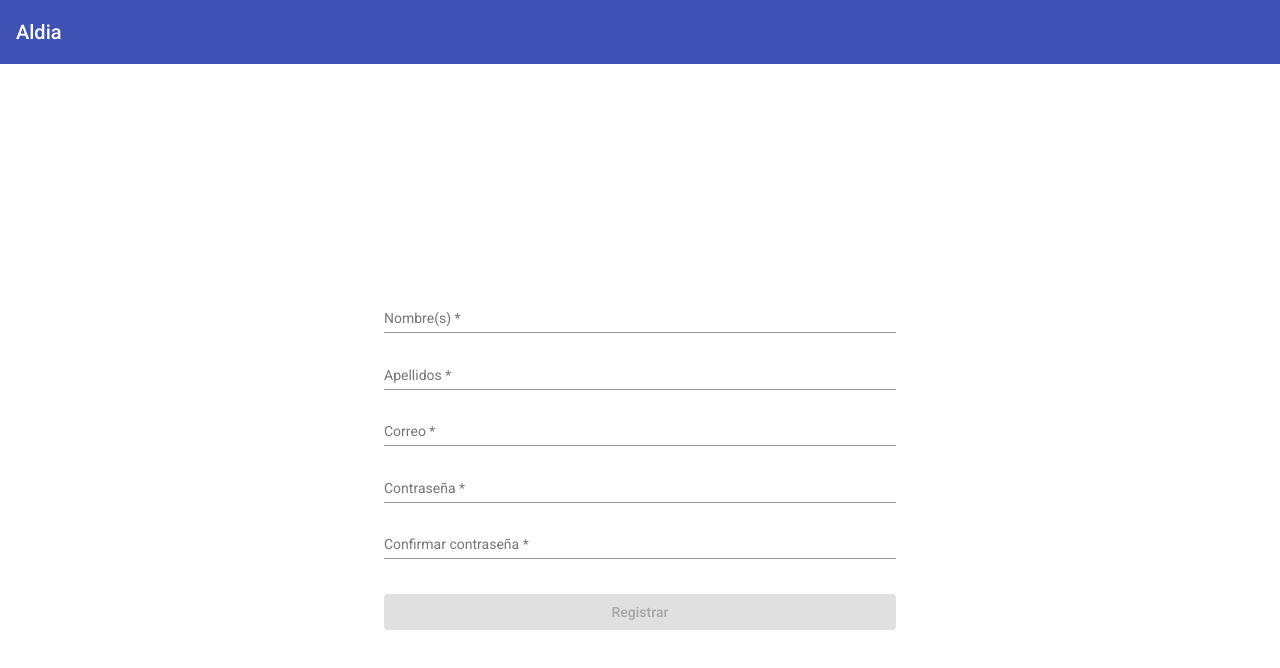
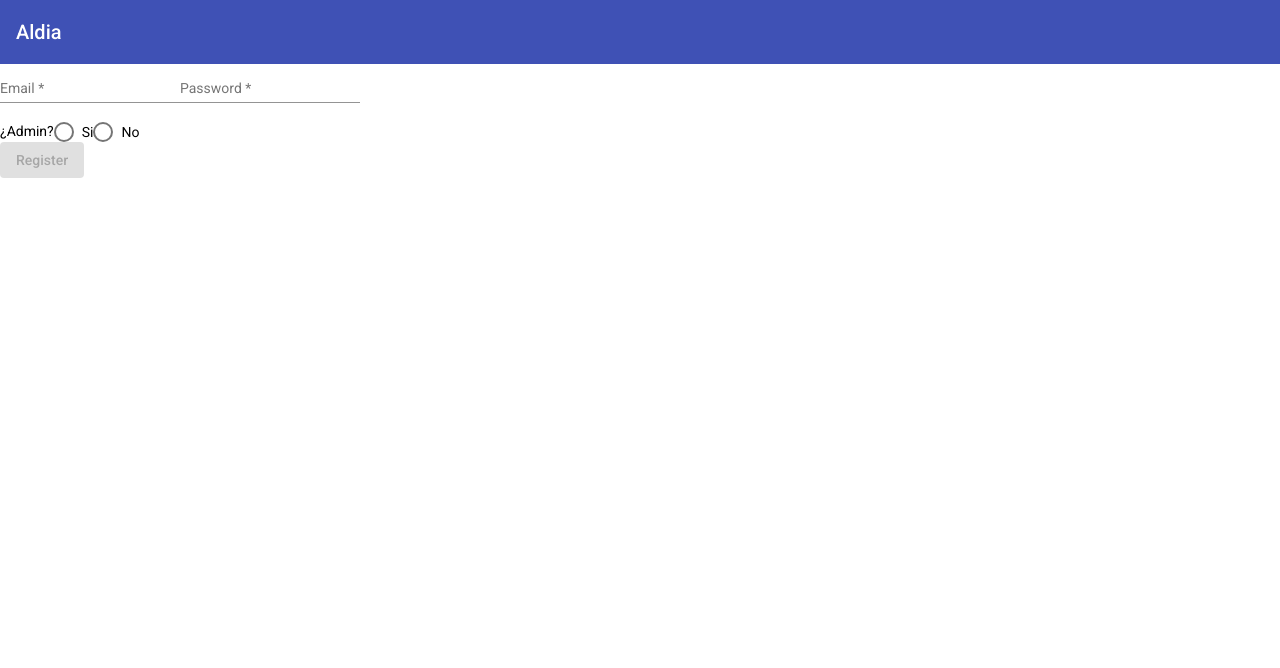
Before and after one commit to arnoldss/hcovid, an Angular app: page /social-worker-register in a window 1280 px wide. Shown: the top 668 px of the page. Built offline with nearby package versions, Linux system fonts and the light colour scheme.

Commit message:
Replace app name in index.html file

```diff
--- a/src/app/citizen-info/citizen-info.component.ts
+++ b/src/app/citizen-info/citizen-info.component.ts
@@ -31,7 +31,14 @@ export class CitizenInfoComponent implements OnInit {
   globalFilter = '';
   selected = 0;
 
-  displayedColumns: string[] = ['nombre', 'apellido', 'curp', 'estatus', 'accept', 'socialWorker'];
+  displayedColumns: string[] = [
+    'nombre',
+    'apellido',
+    'curp',
+    'estatus',
+    'accept',
+    'socialWorker',
+  ];
   dataSource;
   citizens: Array<Citizen> = [
     {
@@ -85,7 +92,6 @@ export class CitizenInfoComponent implements OnInit {
   };
 
   editEmployee: any;
-  formSocialWorker: FormGroup;
 
   //edit stuff variables
 
@@ -98,10 +104,9 @@ export class CitizenInfoComponent implements OnInit {
   formEdit: FormGroup;
   editCitizen: any;
 
-
   //Social workers vars
 
-  socialWorkers : Array<SocialWorker> ;
+  socialWorkers: Array<SocialWorker>;
   socialWorker: FormGroup;
 
   constructor(
@@ -117,19 +122,13 @@ export class CitizenInfoComponent implements OnInit {
 
     //REQUEST TO RECEIVE CITIZENES!!!
 
+    //Request to receive social workers!!!!
 
-
-
-        //Request to receive social workers!!!!
-
-        this.socialWorkers = [
-          {id: '0',
-          firstname: 'Juan Bazaldua Torres'},
-          {id: '1',
-          firstname: 'Pablo Bazaldua '},
-          {id: '2',
-          firstname: 'Christian Torres'},]
-
+    this.socialWorkers = [
+      { id: '0', firstname: 'Juan Bazaldua Torres' },
+      { id: '1', firstname: 'Pablo Bazaldua ' },
+      { id: '2', firstname: 'Christian Torres' },
+    ];
 
     this.dataSource = new MatTableDataSource<Citizen>(this.citizens);
     this.dataSource.paginator = this.paginator;
@@ -146,19 +145,13 @@ export class CitizenInfoComponent implements OnInit {
     });
 
     this.socialWorkerFC.valueChanges.subscribe((assignedSocialWorker) => {
-       console.log(assignedSocialWorker)
+      console.log(assignedSocialWorker);
     });
   }
 
   private initFormGroups() {
-    this.formSocialWorker = this.fb.group({
-      username: [null, Validators.required],
-      password: [null, Validators.required],
-      isAdmin: [null, Validators.required],
-    });
-
     this.socialWorker = this.fb.group({
-      assignedSocialWorker: null
+      assignedSocialWorker: null,
     });
 
     this.formEdit = this.fb.group(
@@ -218,27 +211,6 @@ export class CitizenInfoComponent implements OnInit {
     this.dataSource.filter = JSON.stringify(this.filterCitizen);
   }
 
-  /////// stuff for adding
-
-  registerSocialWorker() {
-    const email = this.formSocialWorker.get('username').value;
-    const password = this.formSocialWorker.get('password').value;
-    let admin = this.formSocialWorker.get('isAdmin').value;
-    if (admin === null) {
-      admin = '';
-    }
-
-    this.citizenInfoService.registerServiceWorker(email, password, admin).subscribe(
-      (data) => {
-        this.formSocialWorker.reset();
-        alert('Usuario agregado');
-      },
-      (error) => {
-        alert('A ocurrido un error');
-      }
-    );
-  }
-
   /////// stuff for edit
 
   selectCitizen(citizen) {
@@ -247,7 +219,7 @@ export class CitizenInfoComponent implements OnInit {
     console.log(this.selected);
     this.formEdit.get('govSupport').setValue([]);
     this.formEdit.reset();
-        this.editCitizen = citizen;
+    this.editCitizen = citizen;
     this.formEdit.get('firstname').setValue(citizen.firstname);
     this.formEdit.get('paternalLastname').setValue(citizen.paternalLastname);
     this.formEdit.get('maternalLastname').setValue(citizen.maternalLastname);
@@ -298,7 +270,7 @@ export class CitizenInfoComponent implements OnInit {
       maternalLastname: value.maternalLastname,
       lastPaycheckQty: value.lastPaycheckQty,
       paternalLastname: value.paternalLastname,
-      assignedSocialWorker: value.assignedSocialWorker
+      assignedSocialWorker: value.assignedSocialWorker,
     };
     console.log(citizen);
 
@@ -358,25 +330,17 @@ export class CitizenInfoComponent implements OnInit {
     }
   }
 
-
-
   //   buttons handlers changing tab stuff
 
   onCitizenAccept(element) {
     // REQUEST TO ACCEPT SUPPORT TO CITIZEN
   }
 
-
   onAssignSocialWorker(element) {
-   console.log(     element   )
+    console.log(element);
   }
-
-
 
   changeTab(i) {
     this.selected = i;
   }
-
-
-
 }
--- a/src/app/shared/models/social-worker.model.ts
+++ b/src/app/shared/models/social-worker.model.ts
@@ -4,5 +4,4 @@ export interface SocialWorker {
   id?: string;
   password?: string;
   username?: string;
-
 }
--- a/src/app/social-worker-register/social-worker-register.component.html
+++ b/src/app/social-worker-register/social-worker-register.component.html
@@ -1,47 +1,30 @@
-<div class="register-container">
-  <form [formGroup]="form" (ngSubmit)="onSubmit()">
+<div class="register-sw">
+  <form [formGroup]="formSocialWorker" (ngSubmit)="registerSocialWorker()">
     <mat-form-field>
-      <mat-label>Nombre(s)</mat-label>
-      <input matInput type="text" placeholder="Nombre" formControlName="firstname" />
+      <mat-label>Email</mat-label>
+      <input matInput type="text" placeholder="Email" formControlName="email" />
     </mat-form-field>
 
     <mat-form-field>
-      <mat-label>Apellidos</mat-label>
-      <input matInput type="text" placeholder="Apellidos" formControlName="lastname" />
+      <mat-label>Password</mat-label>
+      <input matInput type="password" placeholder="Password" formControlName="password" />
     </mat-form-field>
 
-    <mat-form-field>
-      <mat-label>Correo</mat-label>
-      <input
-        matInput
-        type="email"
-        placeholder="Correo electrónico"
-        formControlName="email"
-      />
-    </mat-form-field>
+    <div class="radio-group">
+      <mat-label>¿Admin?</mat-label>
+      <mat-radio-group formControlName="isAdmin">
+        <mat-radio-button value="true">Si</mat-radio-button>
+        <mat-radio-button value="false">No</mat-radio-button>
+      </mat-radio-group>
+    </div>
 
-    <mat-form-field>
-      <mat-label>Contraseña</mat-label>
-      <input
-        matInput
-        type="password"
-        placeholder="Contraseña"
-        formControlName="password"
-      />
-    </mat-form-field>
-
-    <mat-form-field>
-      <mat-label>Confirmar contraseña</mat-label>
-      <input
-        matInput
-        type="password"
-        placeholder="Confirmar Contraseña"
-        formControlName="pwdConfirm"
-      />
-    </mat-form-field>
-
-    <button mat-raised-button [disabled]="!form.valid" color="primary" type="submit">
-      Registrar
+    <button
+      mat-raised-button
+      color="primary"
+      type="submit"
+      [disabled]="!formSocialWorker.valid"
+    >
+      Register
     </button>
   </form>
 </div>
--- a/src/app/social-worker-register/social-worker-register.component.ts
+++ b/src/app/social-worker-register/social-worker-register.component.ts
@@ -2,6 +2,7 @@ import { Component, OnInit } from '@angular/core';
 import { FormGroup, FormBuilder, Validators } from '@angular/forms';
 import { FormValidators } from '../shared/form-validators';
 import { SocialWorker } from '../shared/models/social-worker.model';
+import { CitizenInfoService } from '../citizen-info/citizen-info.service';
 
 @Component({
   selector: 'app-social-worker-register',
@@ -9,30 +10,34 @@ import { SocialWorker } from '../shared/models/social-worker.model';
   styleUrls: ['social-worker-register.component.scss'],
 })
 export class SocialWorkerRegisterComponent implements OnInit {
-  form: FormGroup;
+  formSocialWorker: FormGroup;
 
-  constructor(private fb: FormBuilder) {}
+  constructor(private fb: FormBuilder, private citizenInfoServ: CitizenInfoService) {}
 
   ngOnInit() {
-    this.form = this.fb.group(
-      {
-        firstname: [null, Validators.required],
-        lastname: [null, Validators.required],
-        email: [null, [Validators.required, Validators.email]],
-        password: [null, Validators.required],
-        pwdConfirm: [null, Validators.required],
+    this.formSocialWorker = this.fb.group({
+      email: [null, Validators.required],
+      password: [null, Validators.required],
+      isAdmin: [null, Validators.required],
+    });
+  }
+
+  registerSocialWorker() {
+    const email = this.formSocialWorker.get('email').value;
+    const password = this.formSocialWorker.get('password').value;
+    let admin = this.formSocialWorker.get('isAdmin').value;
+    if (admin === null) {
+      admin = '';
+    }
+
+    this.citizenInfoServ.registerServiceWorker(email, password, admin).subscribe(
+      (data) => {
+        this.formSocialWorker.reset();
+        alert('Usuario agregado');
       },
-      { validators: [FormValidators.confirmPassword] }
+      (error) => {
+        alert('A ocurrido un error');
+      }
     );
   }
-
-  onSubmit() {
-    const value = this.form.value;
-    const socialWorker: SocialWorker = {
-      firstname: value.firstname,
-      lastname: value.lastname,
-    };
-    const password = value.password;
-    console.log(socialWorker, password);
-  }
 }
--- a/src/index.html
+++ b/src/index.html
@@ -1,15 +1,21 @@
-<!doctype html>
+<!DOCTYPE html>
 <html lang="en">
-<head>
-  <meta charset="utf-8">
-  <title>hcovid</title>
-  <base href="/">
-  <meta name="viewport" content="width=device-width, initial-scale=1">
-  <link rel="icon" type="image/x-icon" href="favicon.ico">
-  <link href="https://fonts.googleapis.com/css?family=Roboto:300,400,500&display=swap" rel="stylesheet">
-  <link href="https://fonts.googleapis.com/icon?family=Material+Icons" rel="stylesheet">
-</head>
-<body class="mat-typography">
-  <app-root></app-root>
-</body>
+  <head>
+    <meta charset="utf-8" />
+    <title>Aldia</title>
+    <base href="/" />
+    <meta name="viewport" content="width=device-width, initial-scale=1" />
+    <link rel="icon" type="image/x-icon" href="favicon.ico" />
+    <link
+      href="https://fonts.googleapis.com/css?family=Roboto:300,400,500&display=swap"
+      rel="stylesheet"
+    />
+    <link
+      href="https://fonts.googleapis.com/icon?family=Material+Icons"
+      rel="stylesheet"
+    />
+  </head>
+  <body class="mat-typography">
+    <app-root></app-root>
+  </body>
 </html>
```
Also changed, not shown: src/app/citizen-info/citizen-info.component.html (+36 -62 lines).
